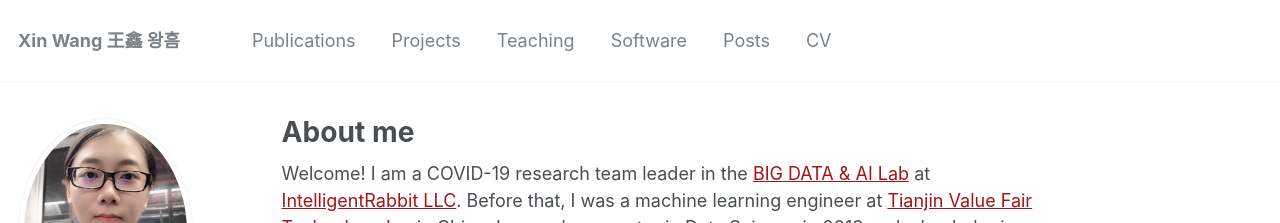
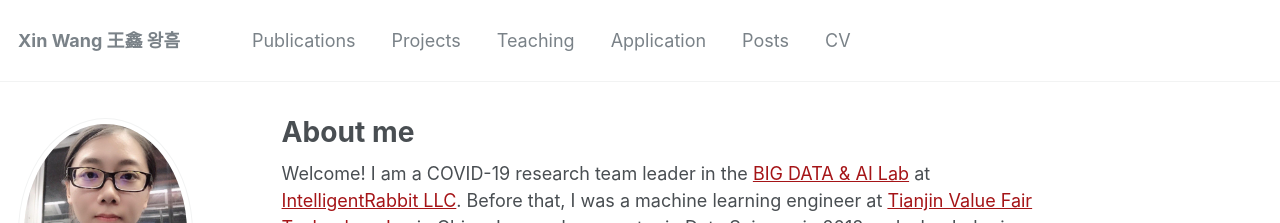
Before and after one commit to xin-wang-kr/xin-wang-kr.github.io, a Jekyll site: the page built from _pages/about.md, in a window 1280 px wide and 1013 px high. Shown: the top 223 px of the window. Built offline with Jekyll 4.4.1, drawn with Linux system fonts in a browser that asks for light colours; some web fonts are replaced.

Commit message:
Update navigation.yml

```diff
--- a/_data/navigation.yml
+++ b/_data/navigation.yml
@@ -9,7 +9,7 @@ main:
   - title: "Teaching"
     url: /teaching/
 
-  - title: "Software"
+  - title: "Application"
     url: /software/
 
   - title: "Posts"
```
